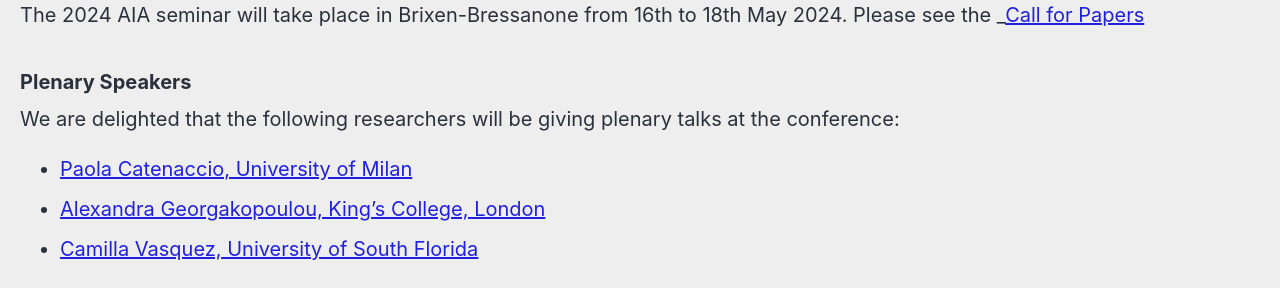
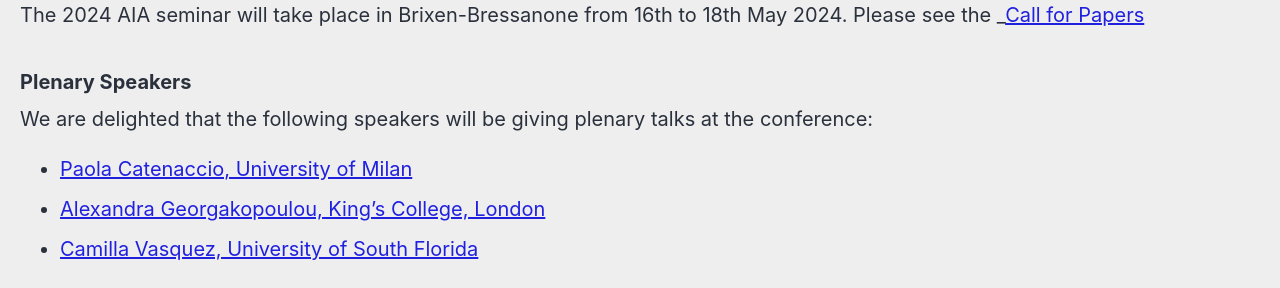
Before and after one commit to gfburton/aiabrixen2024, a Jekyll site: the page built from _pages/home.md, in a window 1280 px wide. Shown: the part 523-811 px from the top of the page. Built offline with Jekyll 4.4.1, drawn with Linux system fonts in a browser that asks for light colours; cached includes are drawn as plain includes; nearby versions of some CDN libraries.

Commit message:
Update home.md

```diff
--- a/_pages/home.md
+++ b/_pages/home.md
@@ -11,12 +11,12 @@ excerpt: "16-18th May 2024<br>Free University of Bozen-Bolzano (Brixen campus)"
 ## Welcome!
 
 The 2024 AIA seminar will take place in Brixen-Bressanone from 16th to 18th May 2024.
-Please see the _[Call for Papers](https://gfburton.github.io/aiabrixen2024/cfp/)
+Please see the _[Call for Papers](https://gfburton.github.io/aiabrixen2024/)
 
 
 ### Plenary Speakers
 
-We are delighted that the following researchers will be giving plenary talks at the conference:
+We are delighted that the following speakers will be giving plenary talks at the conference:
 
 * [Paola Catenaccio, University of Milan](https://www.unimi.it/it/ugov/person/paola-catenaccio)
 * [Alexandra Georgakopoulou, King's College, London](https://www.kcl.ac.uk/people/alexandra-georgakopoulou)
```
